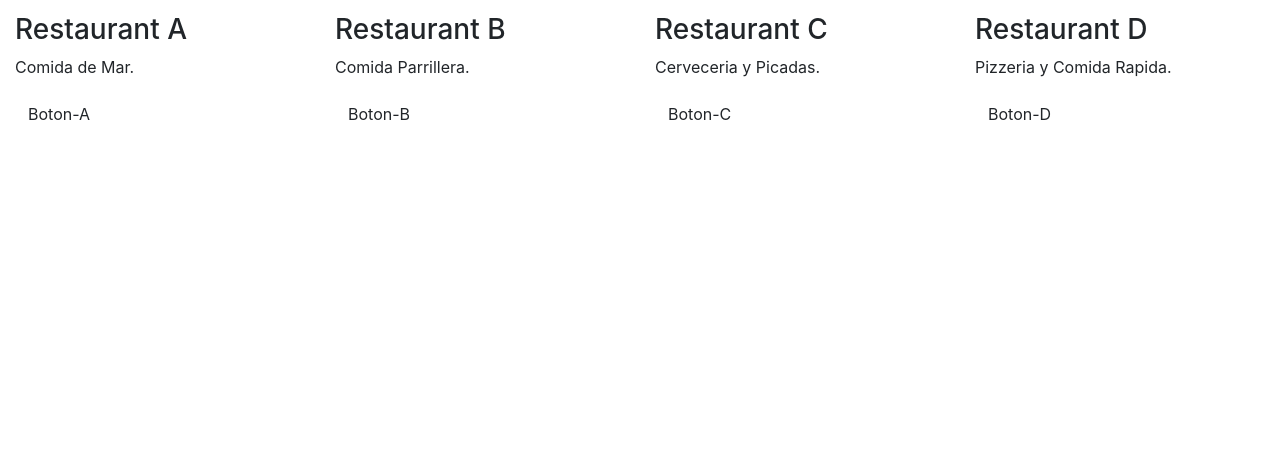
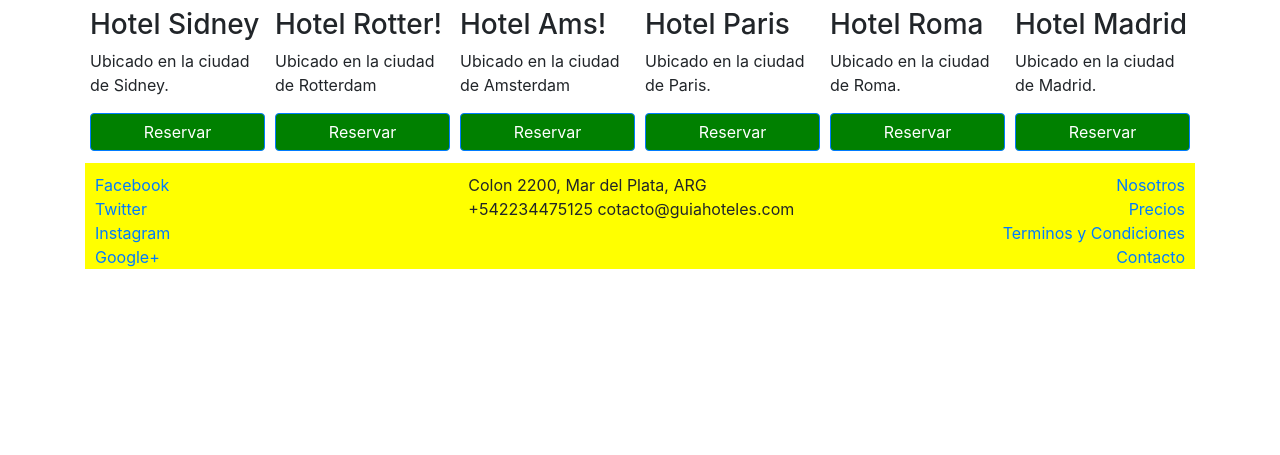
Before and after one commit to MarcosEscandon/Universidad-Austral-Bootstrap, a website: page index.html in a window 1280 px wide. Shown: the part 345-800 px from the top of the page. Drawn offline with nearby package versions, Linux system fonts and the light colour scheme.

Commit message:
Agregamos footer y estilos con flex

```diff
--- /dev/null
+++ b/css/main.css
@@ -0,0 +1,34 @@
+.jumbotron {
+
+	background-color: yellow;
+
+}
+
+.btn {
+
+	background-color: green;
+
+}
+
+footer {
+
+	padding: 10px 10px 0 10px;
+	background-color: yellow;
+	margin-bottom: 0px;
+	margin-top: 10px;
+
+}
+
+.card-hotel {
+
+	flex: 1 150px;
+	padding: 2px 5px 2px 5px;
+	margin-top: 10px;
+
+}
+
+.btn-reserva {
+
+	width: 100%;
+
+}
--- a/index.html
+++ b/index.html
@@ -15,11 +15,15 @@
 
      <!-- Bootstrap CSS // Referencia via NodeModules -->
      <link rel="stylesheet" href="node_modules/bootstrap/dist/css/bootstrap.min.css">
+     <link rel="stylesheet" href="css/main.css">
+   <!--
 
-    <title>Hello, world!</title>
+   <title>Hello, world!</title>
   </head>
   <body>
     <h1>Hello, world!</h1>
+
+   -->
 
     <!-- Optional JavaScript; choose one of the two! -->
 
@@ -43,70 +47,134 @@
     -->
 
    	<div class="jumbotron">
-  		<div class="container">
-  			<h1>Hoteles</h1>
-  	 	</div>
+
+  		<h1>Hoteles</h1>
+
 	</div>
 
-  	<div class="container-fluid">
+  	<div class="container">
   		<div class="row">
-    		<div class="col-4">
+    		<div class="col-sm-4">
 
-  	<h2>Hotel A</h2>
-  		<p>Se encuentra en el centro de la ciudad.</p>
+  	<h2>Como es el sistema?</h2>
+  		<p>Busca los hoteles segun tus gustos!</p>
 
   			</div>
 
-  			<div class="col-4">
+  			<div class="col-sm-4">
 
-  	<h2>Hotel B</h2>
-  		<p>Se encuentra cerca de la playa.</p>
+  	<h2>Donde hago la reserva?</h2>
+  		<p>Elije la ciudad y luego ingresa tus datos!</p>
 
   			</div>
 
-  			<div class="col-4">
+  			<div class="col-sm-4">
 
-  	<h2>Hotel C</h2>
-  		<p>Se encuentra cerca de la terminal de trenes.</p>
+  	<h2>Como puedo pagarlo?</h2>
+  		<p>Podes pagar con cualquier metodo de pago online!</p>
 
 			</div>
 
 	</div>
 
-	<div class="row">
-  		<div class="col-3">
+	<div class="d-flex flex-wrap flex-row-reverse">
+  		<div class="card-hotel d-flex flex-column justify-content-between">
 
-  			<h3>Restaurant A</h3>
-  				<p>Comida de Mar.</p>
-  				<button type="button" class="btn btn-default">Boton-A</button>
+  			<div>
+  			<h3>Hotel Madrid</h3>
+  				<p>Ubicado en la ciudad de Madrid.</p>
+  				<button class="btn btn-primary btn-reserva">Reservar</button>
+  			</div>
 
   		</div>
 
- 		 <div class="col-3">
+ 		 <div class="card-hotel d-flex flex-column justify-content-between">
 
-  			<h3>Restaurant B</h3>
-  				<p>Comida Parrillera.</p>
-  				<button type="button" class="btn btn-default">Boton-B</button>
+  			<div>
+  			<h3>Hotel Roma</h3>
+  				<p>Ubicado en la ciudad de Roma.</p>
+  				<button class="btn btn-primary btn-reserva">Reservar</button>
+  			</div>
 
  		 </div>
 
- 		<div class="col-3">
+ 		<div class="card-hotel d-flex flex-column justify-content-between">
 
-  			<h3>Restaurant C</h3>
-  				<p>Cerveceria y Picadas.</p>
-  				<button type="button" class="btn btn-default">Boton-C</button>
+  			<div>
+  			<h3>Hotel Paris</h3>
+  				<p>Ubicado en la ciudad de Paris.</p>
+  				<button class="btn btn-primary btn-reserva">Reservar</button>
+  			</div>
 
   		</div>
 
-  		<div class="col-3">
+  		<div class="card-hotel d-flex flex-column justify-content-between">
 
-  			<h3>Restaurant D</h3>
-  				<p>Pizzeria y Comida Rapida.</p>
-  				<button type="button" class="btn btn-default">Boton-D</button>
+  			<div>
+  			<h3>Hotel Ams!</h3>
+  				<p>Ubicado en la ciudad de Amsterdam</p>
+  				<button class="btn btn-primary btn-reserva">Reservar</button>
+  			</div>
+
+  		</div>
+
+  	  		<div class="card-hotel d-flex flex-column justify-content-between">
+
+  			<div>
+  			<h3>Hotel Rotter!</h3>
+  				<p>Ubicado en la ciudad de Rotterdam</p>
+  				<button class="btn btn-primary btn-reserva">Reservar</button>
+  			</div>
+
+  		</div>
+
+  		  	<div class="card-hotel d-flex flex-column justify-content-between">
+
+  			<div>
+  			<h3>Hotel Sidney</h3>
+  				<p>Ubicado en la ciudad de Sidney.</p>
+  				<button class="btn btn-primary btn-reserva">Reservar</button>
+  			</div>
 
   		</div>
 
   	</div>
 
+  	<footer>
+
+  		<div class="row">
+	  		<div class="col-sm-4 d-flex flex-column">
+
+	  			<a href="https://www.facebook.com">Facebook</a>
+	  			<a href="https://www.twitter.com">Twitter</a>
+	  			<a href="https://www.instagram.com">Instagram</a>
+	  			<a href="https://www.google.com">Google+</a>
+
+	  		</div>
+
+	  		<div class="col-sm-4">
+
+	  			<address>
+
+	  				Colon 2200, Mar del Plata, ARG
+	  				+542234475125
+	  				cotacto@guiahoteles.com
+
+	  			</address>
+
+	  		</div>
+			<div class="col-sm-4 d-flex flex-column align-items-end">
+
+	  			<a href="https://www.facebook.com">Nosotros</a>
+	  			<a href="https://www.twitter.com">Precios</a>
+	  			<a href="https://www.instagram.com">Terminos y Condiciones</a>
+	  			<a href="https://www.google.com">Contacto</a>
+
+			</div>
+		</div>
+
+  	</footer>
+
   </body>
+
 </html>
```
